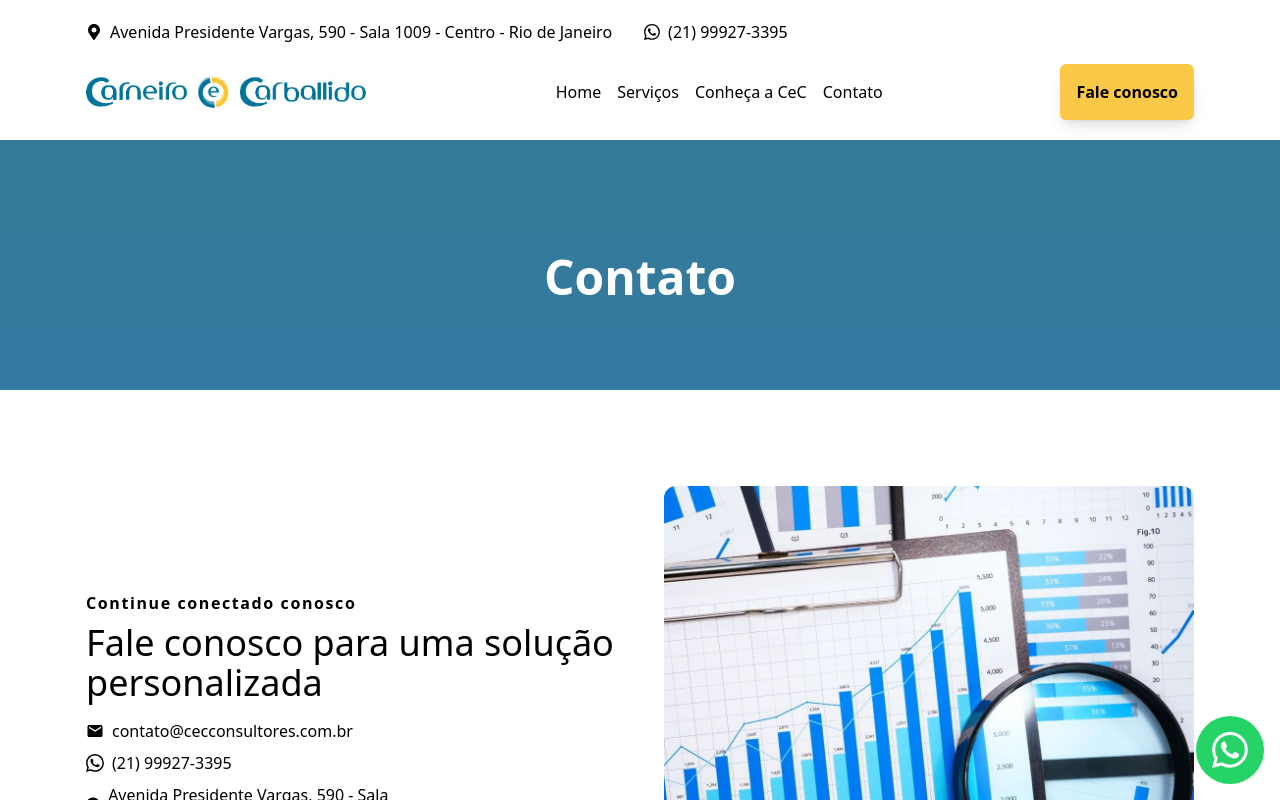
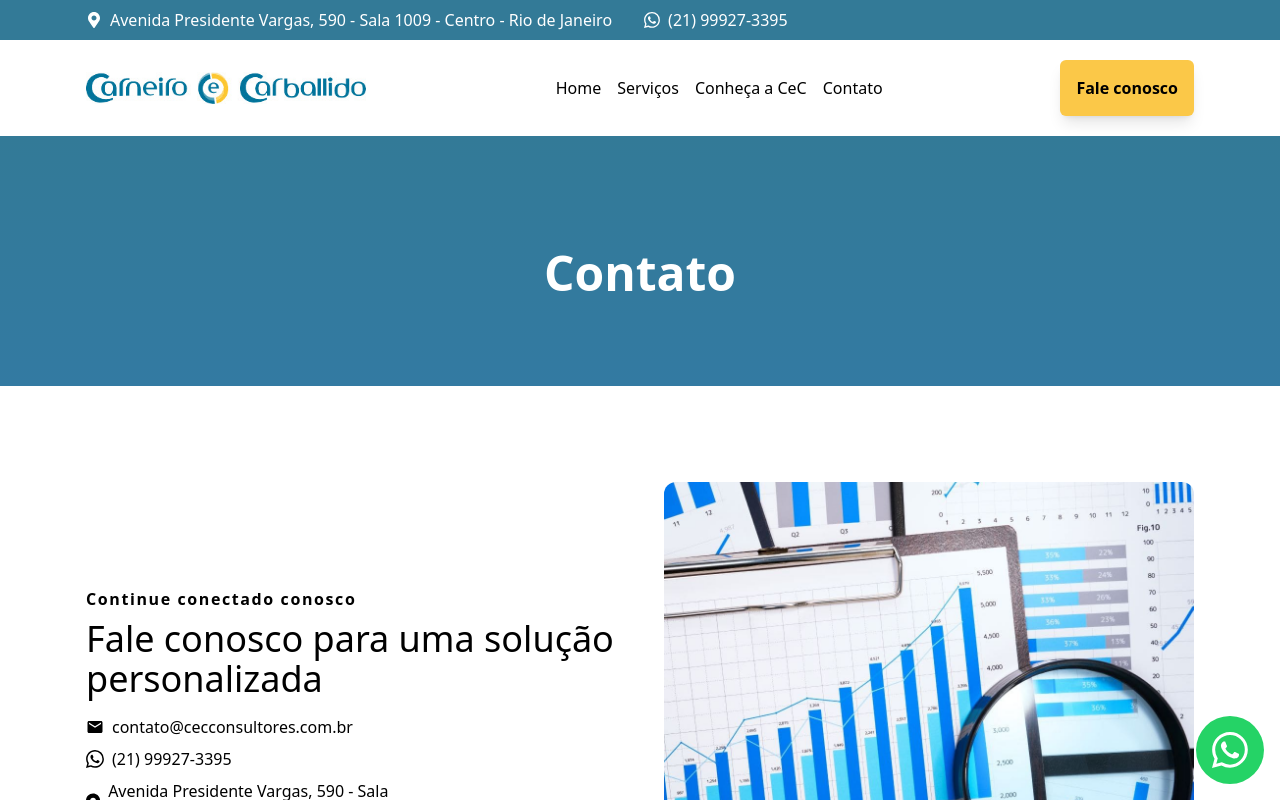
Before and after one commit to lucassdantas/Carneiro-e-Carballido, a React (Vite) app: page /contato in a window 1280 px wide. Shown: the top 800 px of the page. Built offline with nearby package versions, Linux system fonts and the light colour scheme; a web font is replaced by a local one.

Commit message:
change color of superheader

```diff
--- a/src/components/Header/DesktopHeader.tsx
+++ b/src/components/Header/DesktopHeader.tsx
@@ -7,7 +7,7 @@ import { Section } from '@/components/Section'
 
 export const DesktopHeader = () => {
   return (
-    <header className='flex flex-col gap-5 bg-white relative py-5'>
+    <header className='flex flex-col gap-5 bg-white relative pb-5'>
       <SuperHeader/>
       <Section >
         <div className="flex items-center">
--- a/src/components/Header/SuperHeader.tsx
+++ b/src/components/Header/SuperHeader.tsx
@@ -5,7 +5,7 @@ import { FaMapMarkerAlt } from 'react-icons/fa'
 
 export const SuperHeader = () => {
   return (
-    <Section>
+    <Section className='text-white bg-blue-carneiro-e-carballido py-2'>
       <div className="flex items-center gap-8">
         <div >
           <a href={address.url}  target='_blank' className='flex items-center gap-2'> <FaMapMarkerAlt/> {address.value}</a>
```
